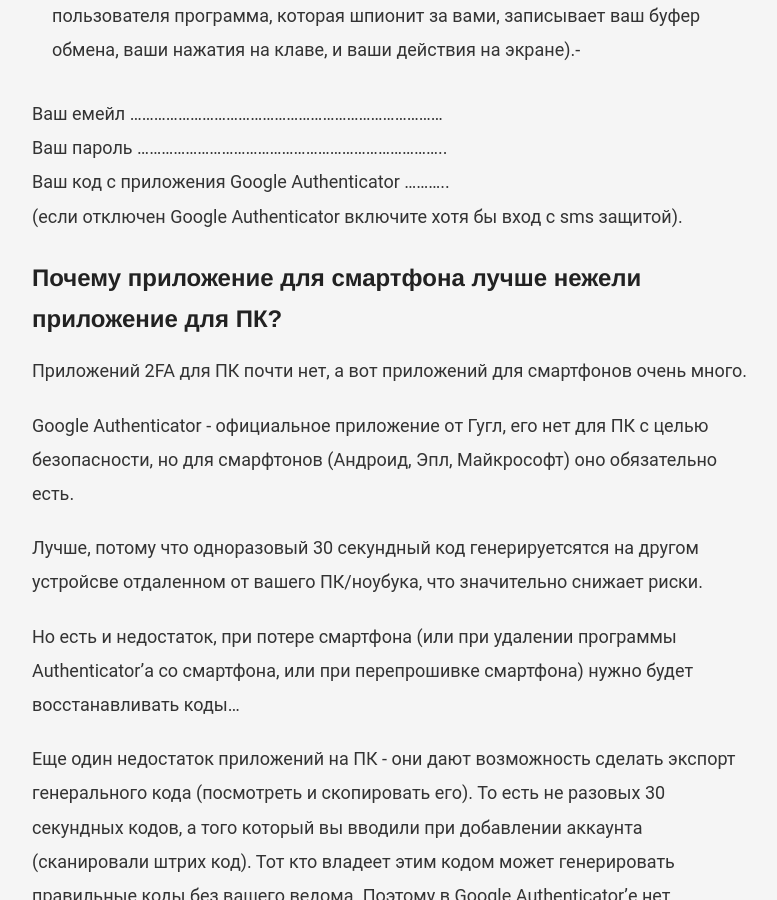
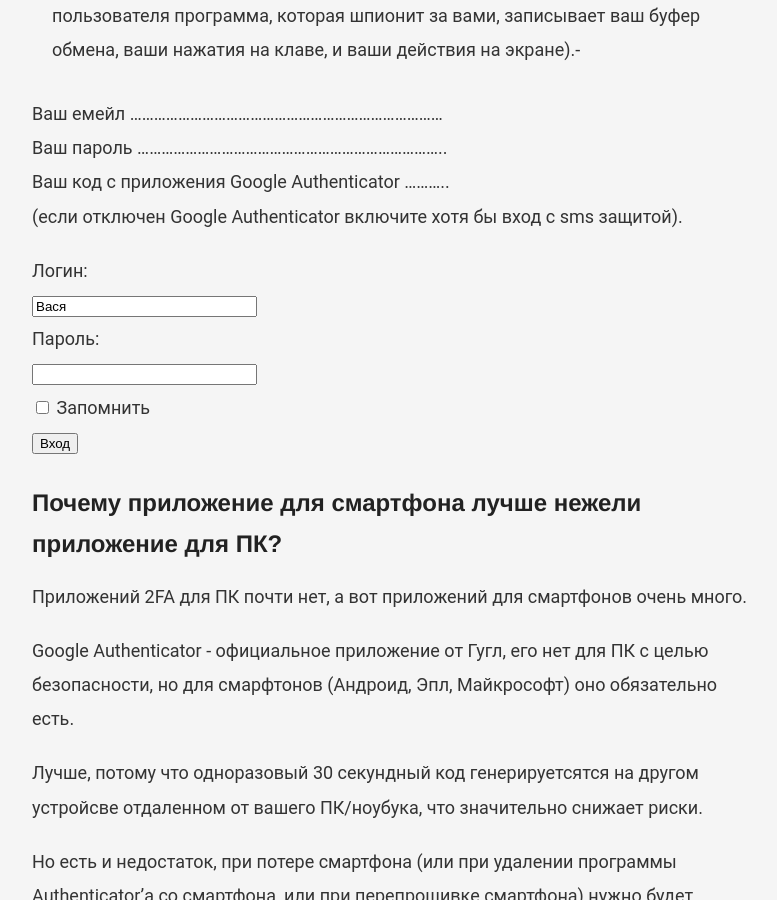
Before and after one commit to VadymVolos/vadymvolos.github.io, a Jekyll site: the page built from _posts/management/2017-02-21-2fa-authenticator.md, in a window 1280 px wide and 900 px high, scrolled down 1712 px. Shown: the whole window, without its empty margins (248-1025 px from the left). Built offline with Jekyll 4.4.1, drawn with Linux system fonts in a browser that asks for light colours; nearby versions of some CDN libraries; comment, search, counter and statistics services are not loaded.

Commit message:
Update 2017-02-21-2fa-authenticator.md

```diff
--- a/_posts/management/2017-02-21-2fa-authenticator.md
+++ b/_posts/management/2017-02-21-2fa-authenticator.md
@@ -36,6 +36,16 @@
 Ваш код с приложения Google Authenticator ...........
 (если отключен Google Authenticator включите хотя бы вход с sms защитой).
 
+<form name="f1" method="get" action="enter_data.php">
+<input name="link" type="hidden" value="index.php" />
+Логин: <br />
+<input name="login" type="text" size="25" maxlength="30" value="Вася" /> <br />
+Пароль: <br />
+<input name="pd" type="password" size="25" maxlength="30" value="" /> <br />
+<input name="remember" type="checkbox" value="yes" /> Запомнить <br />
+<input type="submit" name="enter" value="Вход" />
+</form>
+
 
 <h2>Почему приложение для смартфона лучше нежели приложение для ПК?</h2>
 
```
